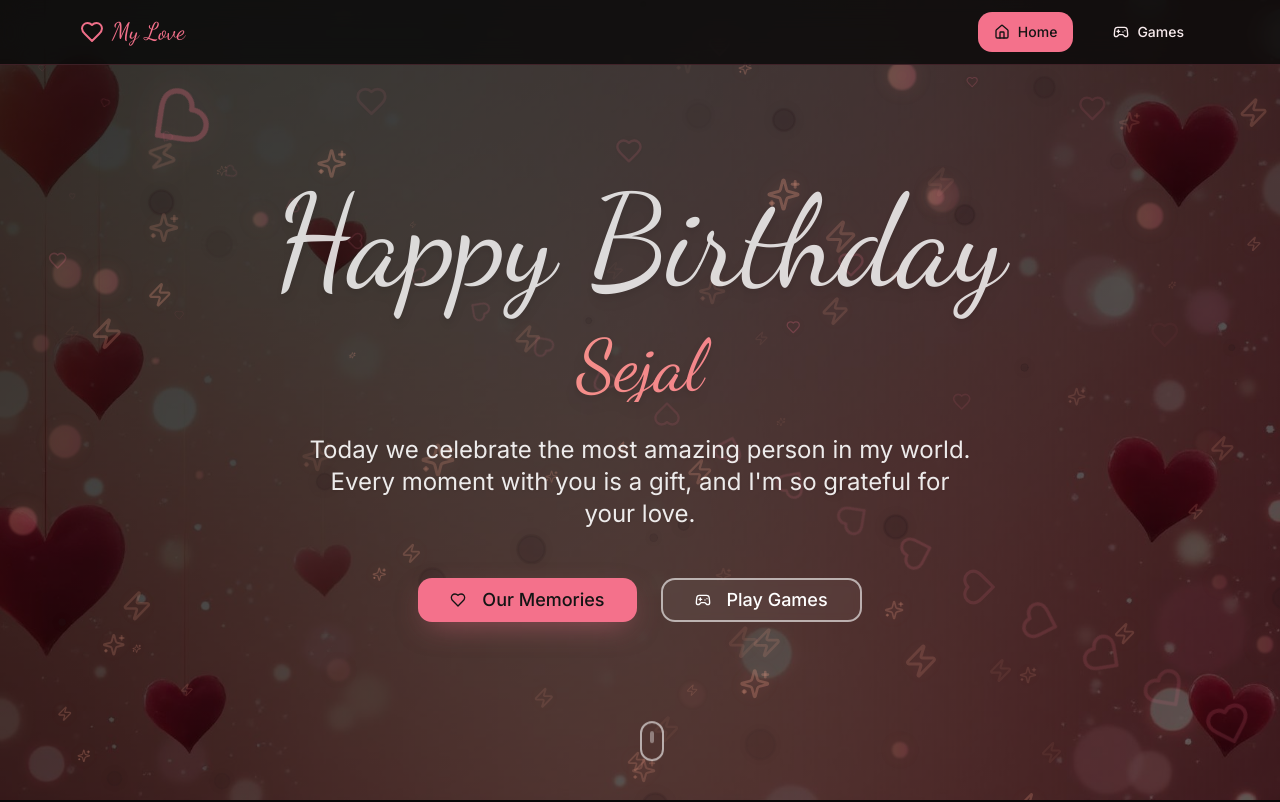
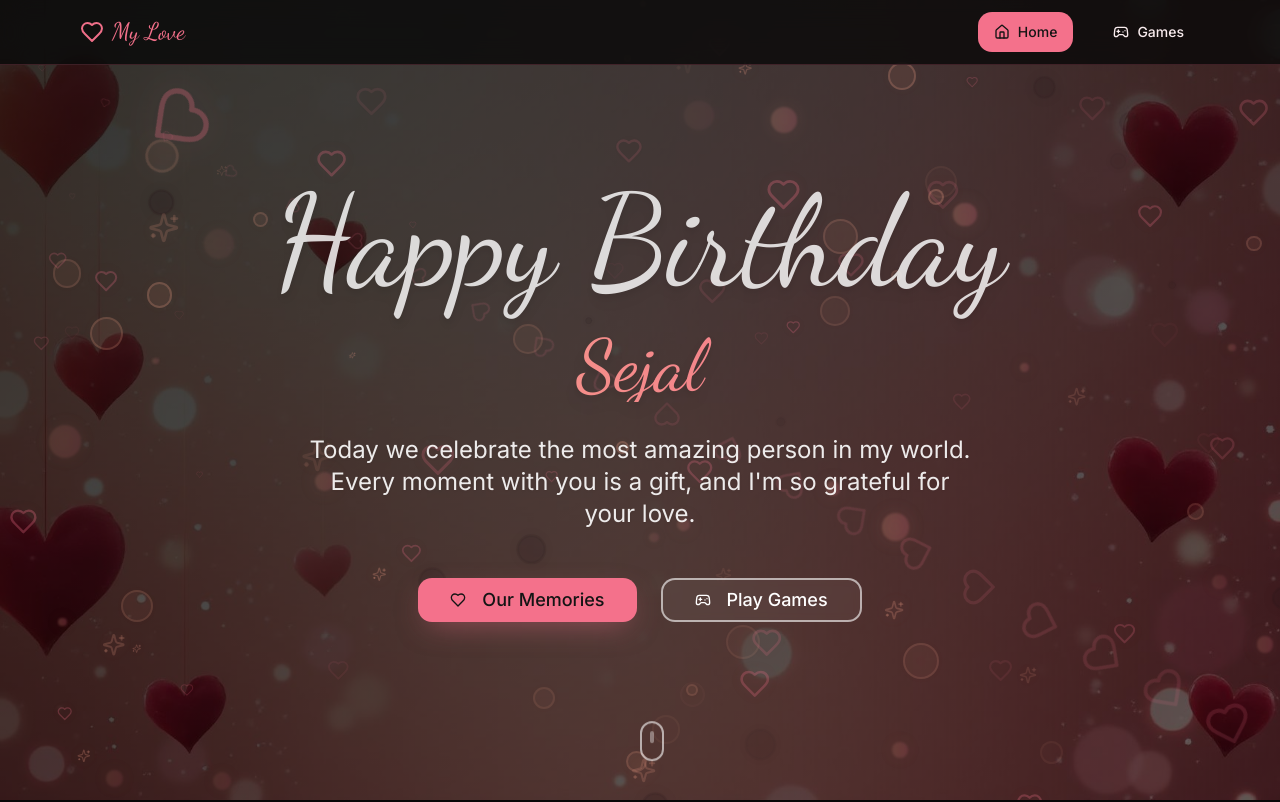
Before and after one commit to re1vax/sejal-world, a React (Vite) app: page / in a window 1280 px wide. Shown: the top 802 px of the page. Built offline with nearby package versions, Linux system fonts and the light colour scheme.

Commit message:
Swap zap elements for hearts and bubbles
Replaced most of the zap elements in the hero section with hearts and bubbles to enhance the visual appeal and interactivity.
-edited src/components/HeroSection.tsx

```diff
--- a/src/components/HeroSection.tsx
+++ b/src/components/HeroSection.tsx
@@ -12,7 +12,7 @@ const HeroSection = () => {
       x: Math.random() * 100,
       y: Math.random() * 100,
       size: Math.random() * 30 + 6,
-      type: ['heart', 'sparkle', 'dot', 'light', 'zap'][Math.floor(Math.random() * 5)],
+      type: ['heart', 'heart', 'sparkle', 'dot', 'light', 'bubble', 'heart', 'bubble'][Math.floor(Math.random() * 8)],
       opacity: Math.random() * 0.7 + 0.1,
     }))
   );
@@ -111,6 +111,17 @@ const HeroSection = () => {
                 }}
               />
             )}
+            {particle.type === 'bubble' && (
+              <div
+                className="rounded-full border-2 border-accent/30 bg-accent/10 animate-pulse-soft"
+                style={{
+                  width: particle.size,
+                  height: particle.size,
+                  filter: 'drop-shadow(0 0 6px hsl(var(--accent) / 0.2))',
+                  animationDelay: `${particle.id * 0.2}s`,
+                }}
+              />
+            )}
             {particle.type === 'zap' && (
               <Zap
                 className="text-accent/35 animate-pulse-soft"
```
